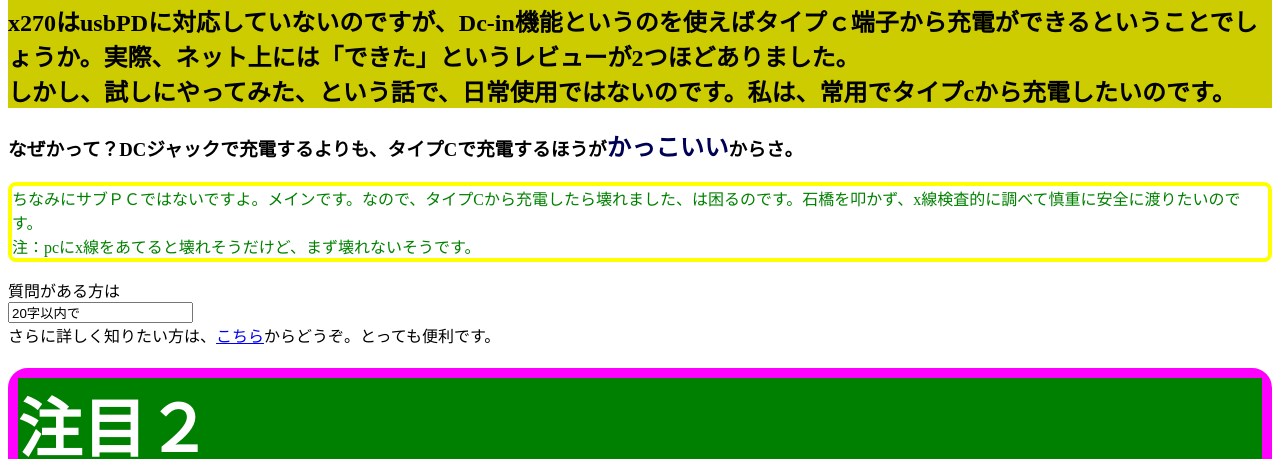
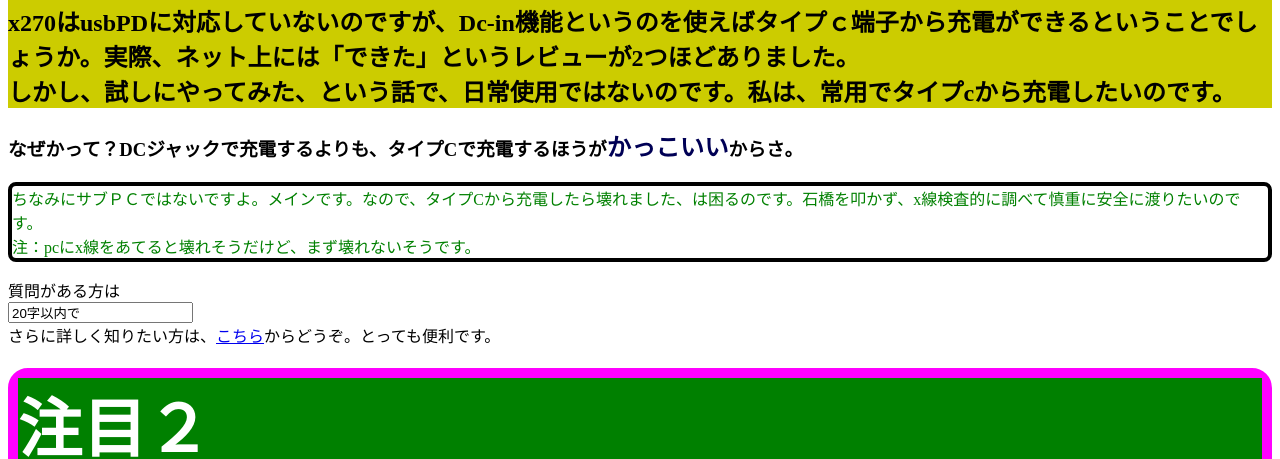
Before and after one commit to DancingOnWhiteBoard/DancingOnWhiteBoard.github.io, a plain HTML site: page index.html in a window 1280 px wide. Shown: the part 697-1156 px from the top of the page. Drawn offline with Linux system fonts and the light colour scheme.

Commit message:
Update style.css

```diff
--- a/style.css
+++ b/style.css
@@ -35,7 +35,7 @@
 p.poem{
     color:green;
     border:4px solid;
-    border-color:yellow;
+    border-color:black;
     border-radius:8px;
 
 }
```
